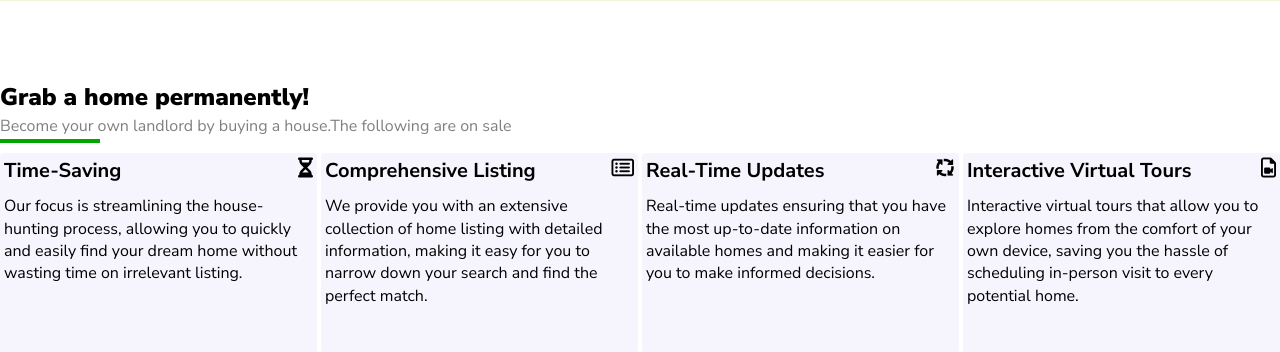
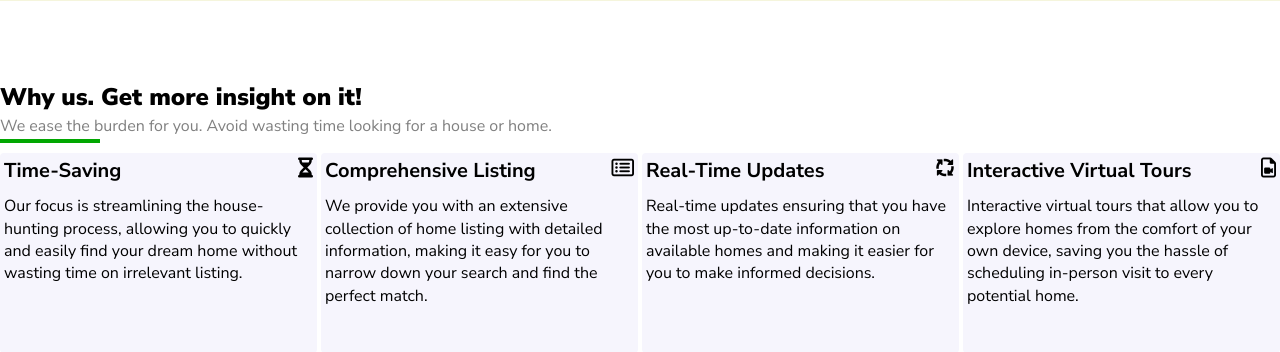
Before and after one commit to Arthur-Smart/django-houses, a Django app: page / in a window 1280 px wide. Shown: the part 1776-2128 px from the top of the page. Run offline with Django 4.2, Linux system fonts and the light colour scheme; data comes from the database, SQL or seed files in the repository; both versions use the stored data as it was after the commit; data that the repository does not hold is empty.

Commit message:
new commit

```diff
--- a/core/models.py
+++ b/core/models.py
@@ -1,6 +1,7 @@
 from django.contrib.auth.models import User
 from cloudinary.models import CloudinaryField
 from django.db import models
+import uuid
 
 # Create your models here.
 class Userprofile(models.Model):
@@ -17,6 +18,7 @@ class Userprofile(models.Model):
 
 
 class Properties(models.Model):
+    id=models.UUIDField(primary_key=True,default=uuid.uuid4,unique=True, max_length=36)
     user = models.ForeignKey(User, related_name='properties', on_delete=models.CASCADE)
     # profileImage = models.ImageField(upload_to="post_images", default='default.jpg')
     profileImage = CloudinaryField('image')
--- a/core/templates/core/index.html
+++ b/core/templates/core/index.html
@@ -105,8 +105,8 @@
         <!--Random Owners-->
         <div class="random-owners">
             <div class="container">
-                <p class="category-title">Grab a home permanently!</p>
-                <p class="category-paragraph">Become your own landlord by buying a house.The following are on sale</p>
+                <p class="category-title">Why us. Get more insight on it!</p>
+                <p class="category-paragraph">We ease the burden for you. Avoid wasting time looking for a house or home.</p>
                 <div class="tab"></div>
                 <div class="single-service-wrapper container">
                     <div class="single-service">
```
Also changed, not shown: housing/settings.py (+27 -1 lines), requirements.txt (+11 -0 lines), core/migrations/0028_properties_uuid.py (added), core/migrations/0029_remove_properties_id_alter_properties_uuid.py (added), core/migrations/0030_remove_properties_uuid_properties_id.py (added), db.sqlite3, 1 other file.
